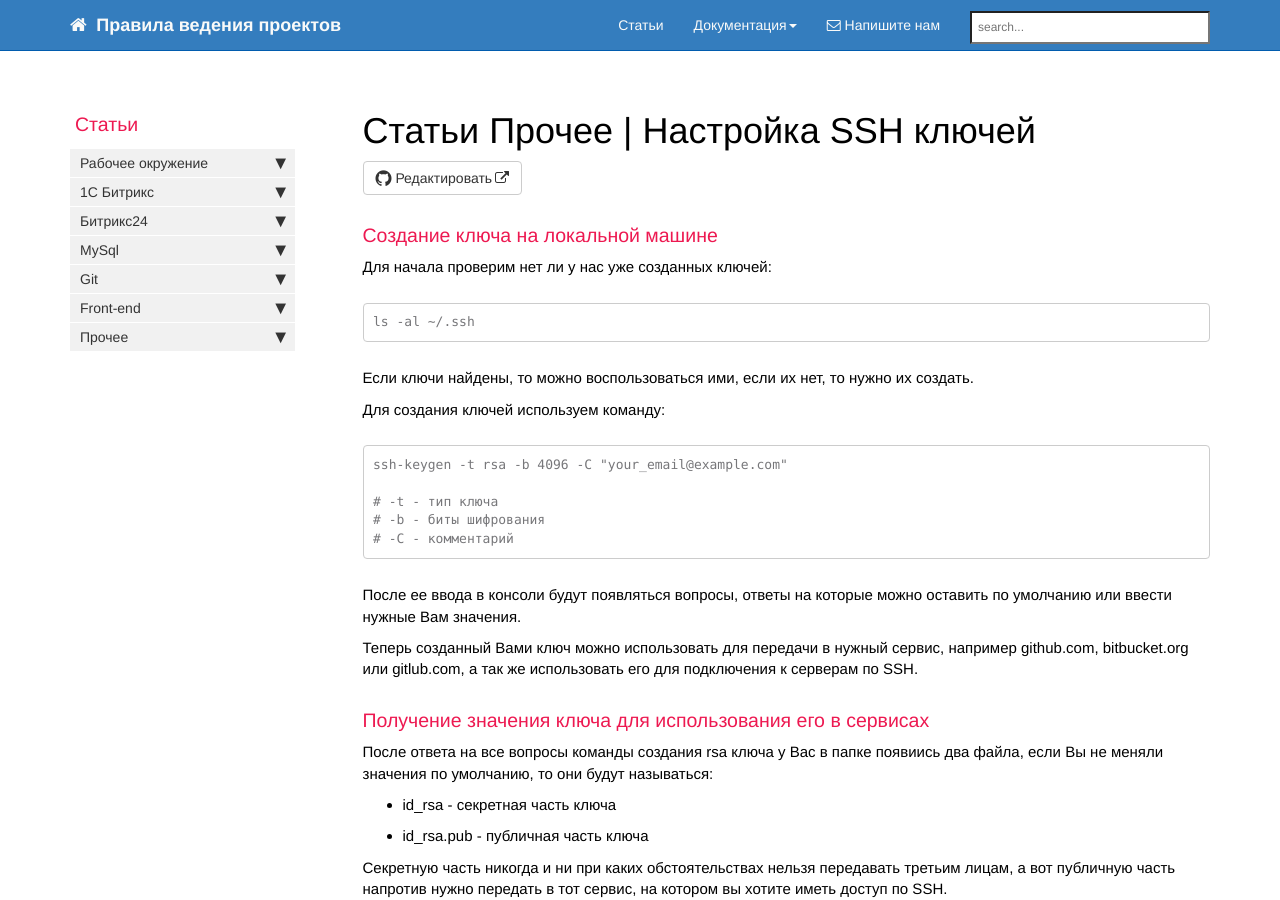
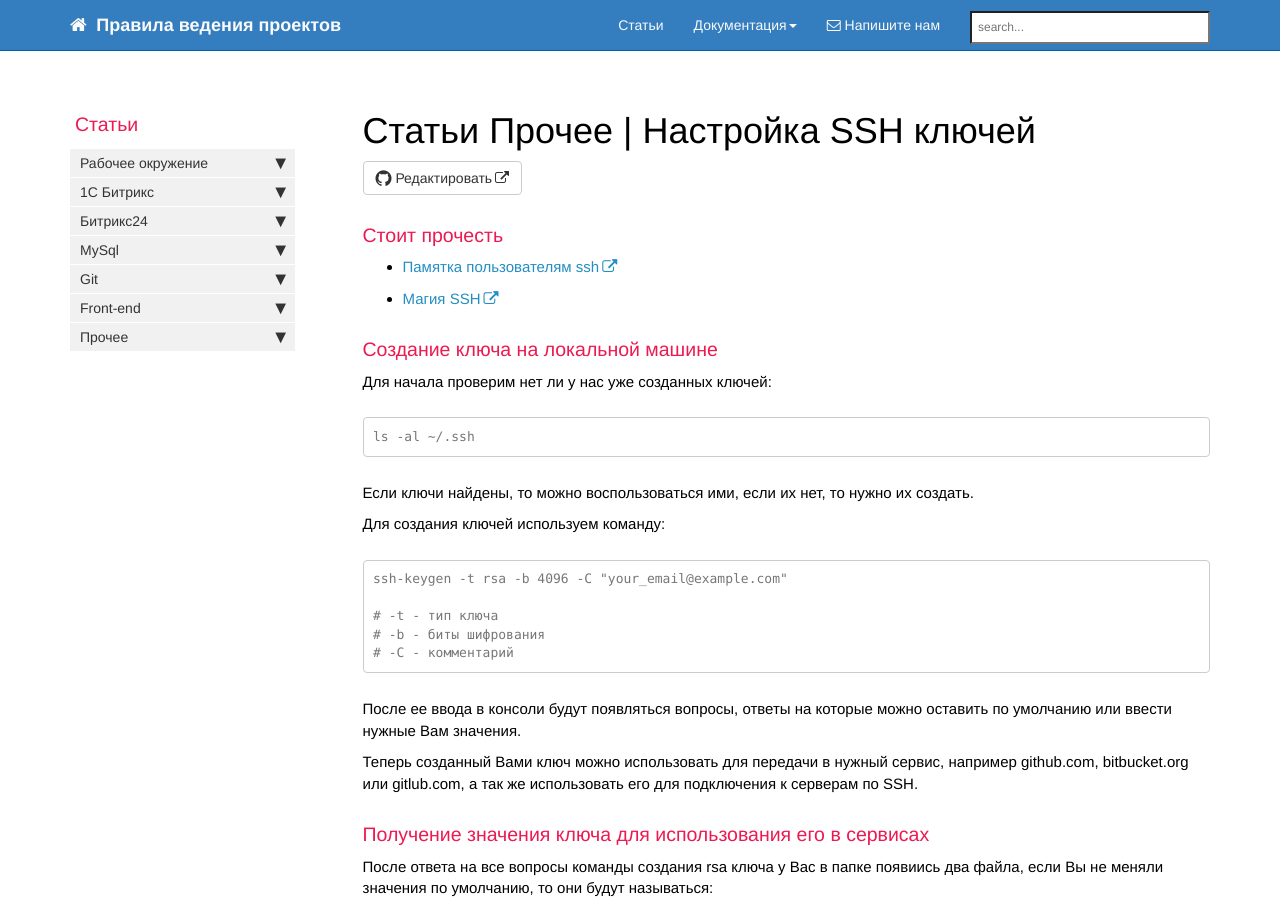
Before and after one commit to gdecider/gdecider.github.io, a Jekyll site: the page built from pages/articles/articles-other-ssh-keys.md, in a window 1280 px wide and 900 px high. Built offline with Jekyll 4.4.1, drawn with Linux system fonts in a browser that asks for light colours; nearby versions of some CDN libraries; comment, search, counter and statistics services are not loaded.

Commit message:
Update articles-other-ssh-keys.md

```diff
--- a/pages/articles/articles-other-ssh-keys.md
+++ b/pages/articles/articles-other-ssh-keys.md
@@ -7,6 +7,10 @@ permalink: articles-other-ssh-keys.html
 summary: false
 toc: false
 ---
+### Стоит прочесть
+
+* [Памятка пользователям ssh](https://habr.com/ru/post/122445/)
+* [Магия SSH](https://habr.com/ru/post/331348/)
 
 ### Создание ключа на локальной машине
 
```
